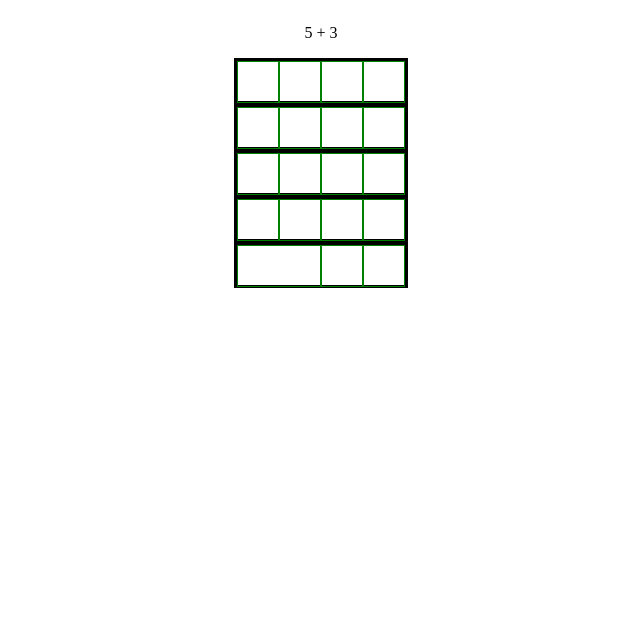
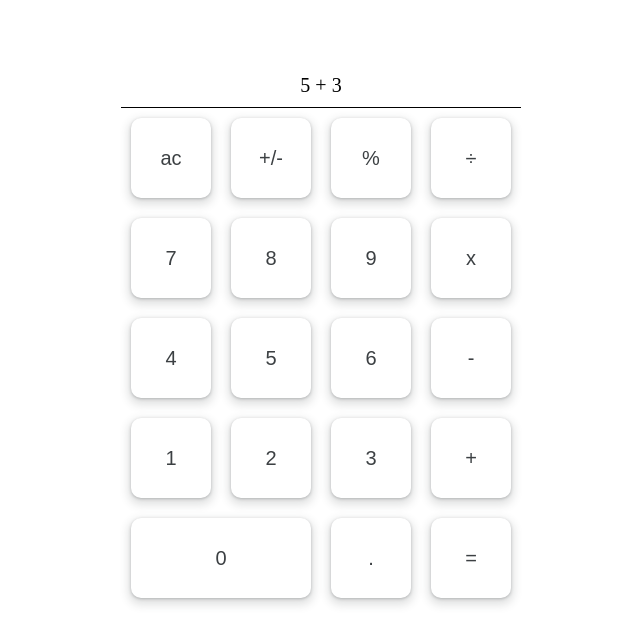
Before and after one commit to tmhetz/calculator, a plain HTML site: page index.html in a window 1280 px wide. Shown: the whole page, without its empty margins (319-959 px from the left). Drawn offline with Linux system fonts and the light colour scheme.

Commit message:
Redo the html and css to use CSS grid

```diff
--- a/index.html
+++ b/index.html
@@ -10,41 +10,29 @@
     <script src="script.js"></script>
 </head>
 <body>
-    <div id="calcBody">
-        <div id="calcScreen">
-            <p>5 + 3</p>
+    <main>
+        <div id="calcBody">
+            <div id="calcScreen">5 + 3</div>
+            <button>ac</button>
+            <button>+/-</button>
+            <button>%</button>
+            <button>÷</button>
+            <button>7</button>
+            <button>8</button>
+            <button>9</button>
+            <button>x</button>
+            <button>4</button>
+            <button>5</button>
+            <button>6</button>
+            <button>-</button>
+            <button>1</button>
+            <button>2</button>
+            <button>3</button>
+            <button>+</button>
+            <button id="zero">0</button>
+            <button>.</button>
+            <button>=</button>
         </div>
-        <div id="calcInput">
-            <div id="row1" class="row">
-                <div class="buttonBox"></div>
-                <div class="buttonBox"></div>
-                <div class="buttonBox"></div>
-                <div class="buttonBox"></div>
-            </div>
-            <div id="row2" class="row">
-                <div class="buttonBox"></div>
-                <div class="buttonBox"></div>
-                <div class="buttonBox"></div>
-                <div class="buttonBox"></div>
-            </div>
-            <div id="row3" class="row">
-                <div class="buttonBox"></div>
-                <div class="buttonBox"></div>
-                <div class="buttonBox"></div>
-                <div class="buttonBox"></div>
-            </div>
-            <div id="row4" class="row">
-                <div class="buttonBox"></div>
-                <div class="buttonBox"></div>
-                <div class="buttonBox"></div>
-                <div class="buttonBox"></div>
-            </div>
-            <div id="row5" class="row">
-                <div class="buttonBox wide"></div>
-                <div class="buttonBox"></div>
-                <div class="buttonBox"></div>
-            </div>
-        </div>
-    </div>
+    </main>
 </body>
 </html>
--- a/main.css
+++ b/main.css
@@ -2,37 +2,51 @@ body {
     box-sizing: border-box;
 }
 
-#calcBody {
+main {
     display: flex;
-    flex-direction: column;
     align-items: center;
+    justify-content: center;
 }
 
-#calcInput {
-    display: flex;
-    flex-direction: column;
-    align-items: center;
+#calcBody {
+    display: grid;
+    grid-template-columns: repeat(4, 100px);
+    grid-template-rows: repeat(6, 100px);
 }
 
-.row {
-    display: flex;
-    justify-content: center;
-    border-style: solid;
+#calcScreen {
+    border-bottom-style: solid;
     border-color: black;
-    /* width: 200px; */
-    height: 40px;
+    border-width: 1px;
+    text-align: center;
+    align-self: end;
+    grid-column: span 4;
+    padding-bottom: 10px;
+    font-size: 20px;
 }
 
-.buttonBox {
-    border-style: solid;
-    border-color: green;
-    border-width: 1px;
-    width: 40px;
-    height: 40px;
-    /* flex-grow: 1; */
+button {
+    border-radius: 10px;
+    background-color: #fff;
+    border-style: none;
+    color: #3c4043;
+    cursor: pointer;
+    box-shadow: rgba(60, 64, 67, .3) 0 1px 3px 0, rgba(60, 64, 67, .15) 0 4px 8px 3px;
+    justify-self: stretch;
+    margin: 10px;
+    font-size: 20px;
 }
 
-.wide {
-    /* flex-grow: 2; */
-    width: 82px;
+button:hover {
+    background: #F6F9FE;
 }
+
+button:active {
+    box-shadow: 0 4px 4px 0 rgb(60 64 67 / 30%), 0 8px 12px 6px rgb(60 64 67 / 15%);
+    outline: none;
+    border: 1px solid rgba(0, 0, 0, 0.255);
+}
+
+#zero {
+    grid-column: span 2;
+}
```
